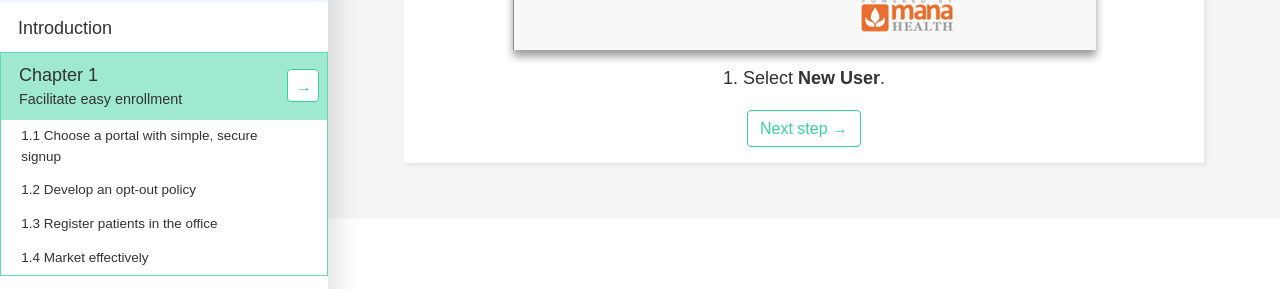
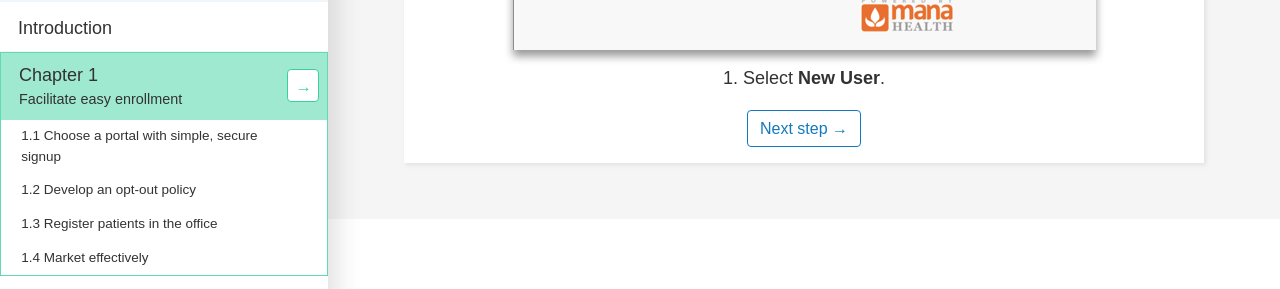
Before and after one commit to SriGovHealth/ONCHITPlaybook, a Jekyll site: the page built from _content/chapter-1.html, in a window 1280 px wide and 1400 px high, scrolled down 2463 px. Shown: the part 150-439 px from the top of the window. Built offline with Jekyll 4.4.1, drawn with Linux system fonts in a browser that asks for light colours.

Commit message:
Slider improvements

```diff
--- a/_content/chapter-1.html
+++ b/_content/chapter-1.html
@@ -82,36 +82,36 @@ next-url: "/chapter-2/"
             <div class="content-slide on" id="content-slide-1">
               <p><img src="{{ "/img/figure-1-1-1.png" | prepend: site.baseurl }}" alt=""><br>
               1. Select <strong>New User</strong>.</p>
-              <a href="#content-slide-2" class="btn content-slide-next">Next step &rarr;</a>
+              <a href="#content-slide-2" class="btn btn-blue content-slide-next">Next step &rarr;</a>
             </div>
             <div class="content-slide" id="content-slide-2">
               <p><img src="{{ "/img/figure-1-1-2.png" | prepend: site.baseurl }}" alt=""><br>
               2. Type in the invite code (that your doctor&rsquo;s office gave you) and your date of birth.</p>
-              <a href="#content-slide-1" class="btn content-slide-previous">&larr; Previous step</a>
-              <a href="#content-slide-3" class="btn content-slide-next">Next step &rarr;</a>
+              <a href="#content-slide-1" class="btn btn-blue content-slide-previous">&larr; Previous step</a>
+              <a href="#content-slide-3" class="btn btn-blue content-slide-next">Next step &rarr;</a>
             </div>
             <div class="content-slide" id="content-slide-3">
               <p><img src="{{ "/img/figure-1-1-3.png" | prepend: site.baseurl }}" alt=""><br>
               3. Enter your email address and decide on a username and password.</p>
-              <a href="#content-slide-2" class="btn content-slide-previous">&larr; Previous step</a>
-              <a href="#content-slide-4" class="btn content-slide-next">Next step &rarr;</a>
+              <a href="#content-slide-2" class="btn btn-blue content-slide-previous">&larr; Previous step</a>
+              <a href="#content-slide-4" class="btn btn-blue content-slide-next">Next step &rarr;</a>
             </div>
             <div class="content-slide" id="content-slide-4">
               <p><img src="{{ "/img/figure-1-1-4.png" | prepend: site.baseurl }}" alt=""><br>
               4. Choose security questions and type in your answers. (If you ever forget your password, you can answer these questions to access your account.)</p>
-              <a href="#content-slide-3" class="btn content-slide-previous">&larr; Previous step</a>
-              <a href="#content-slide-5" class="btn content-slide-next">Next step &rarr;</a>
+              <a href="#content-slide-3" class="btn btn-blue content-slide-previous">&larr; Previous step</a>
+              <a href="#content-slide-5" class="btn btn-blue content-slide-next">Next step &rarr;</a>
             </div>
             <div class="content-slide" id="content-slide-5">
               <p><img src="{{ "/img/figure-1-1-5.png" | prepend: site.baseurl }}" alt=""><br>
               5. Read and agree to the Terms and Conditions.</p>
-              <a href="#content-slide-4" class="btn content-slide-previous">&larr; Previous step</a>
-              <a href="#content-slide-6" class="btn content-slide-next">Next step &rarr;</a>
+              <a href="#content-slide-4" class="btn btn-blue content-slide-previous">&larr; Previous step</a>
+              <a href="#content-slide-6" class="btn btn-blue content-slide-next">Next step &rarr;</a>
             </div>
             <div class="content-slide" id="content-slide-6">
               <p><img src="{{ "/img/figure-1-1-6.png" | prepend: site.baseurl }}" alt=""><br>
               You&rsquo;re all done!</p>
-              <a href="#content-slide-5" class="btn content-slide-previous">&larr; Previous step</a>
+              <a href="#content-slide-5" class="btn btn-blue content-slide-previous">&larr; Previous step</a>
             </div>
           </div>
         </div>
--- a/_sass/_patterns.scss
+++ b/_sass/_patterns.scss
@@ -605,6 +605,23 @@
   }
 }
 
+.btn-blue {
+  background-color: $white;
+  border: 1px solid $blue;
+  color: $blue;
+
+  &:visited {
+    color: $blue;
+  }
+
+  &:hover,
+  &:focus {
+    background-color: $blue;
+    border: 1px solid $white;
+    color: $white;
+  }
+}
+
 .btn-chapter {
   background-color: $blue;
   border: 1px solid $blue;
```
Also changed, not shown: img/figure-1-1-2.png, img/figure-1-1-3.png, img/figure-1-1-4.png, img/figure-1-1-5.png, img/figure-1-1-6.png.
